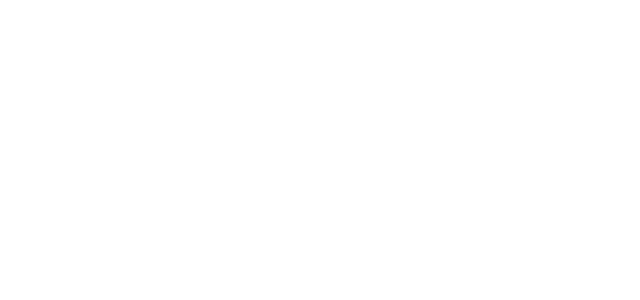
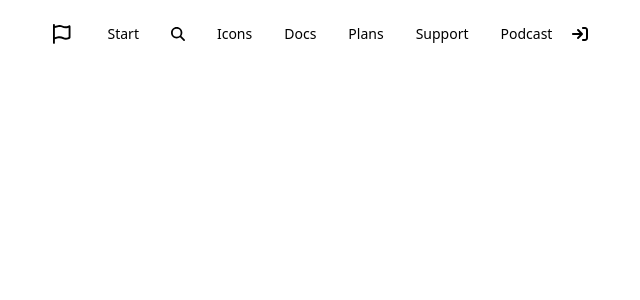
Before and after one commit to zhSHUVO/iconosome, a React (Vite) app: page / in a window 1280 px wide. Shown: the top 300 px of the page, without its empty margins (348-988 px from the left). Built offline with nearby package versions, Linux system fonts and the light colour scheme.

Commit message:
nav bar created with necessary icons

```diff
--- a/src/App.jsx
+++ b/src/App.jsx
@@ -1,7 +1,12 @@
 import "./App.css";
+import Nav from "./components/Nav";
 
 function App() {
-    return <div></div>;
+    return (
+        <div>
+            <Nav />
+        </div>
+    );
 }
 
 export default App;
--- /dev/null
+++ b/src/components/Nav.jsx
@@ -0,0 +1,90 @@
+import { faFlag } from "@fortawesome/free-regular-svg-icons";
+import {
+    faArrowRightToBracket,
+    faMagnifyingGlass,
+} from "@fortawesome/free-solid-svg-icons";
+import { FontAwesomeIcon } from "@fortawesome/react-fontawesome";
+
+const Nav = () => {
+    return (
+        <div>
+            <div className="navbar bg-base-100 px-96">
+                <div className="navbar-start">
+                    <div className="dropdown">
+                        <label tabIndex={0} className="btn btn-ghost lg:hidden">
+                            <svg
+                                xmlns="http://www.w3.org/2000/svg"
+                                className="h-5 w-5"
+                                fill="none"
+                                viewBox="0 0 24 24"
+                                stroke="currentColor"
+                            >
+                                <path
+                                    strokeLinecap="round"
+                                    strokeLinejoin="round"
+                                    strokeWidth="2"
+                                    d="M4 6h16M4 12h8m-8 6h16"
+                                />
+                            </svg>
+                        </label>
+                        <ul
+                            tabIndex={0}
+                            className="menu menu-sm dropdown-content mt-3 z-[1] p-2 shadow bg-base-100 rounded-box w-52"
+                        >
+                            <li>
+                                <a>Item 1</a>
+                            </li>
+                            <li>
+                                <a>Parent</a>
+                                <ul className="p-2">
+                                    <li>
+                                        <a>Submenu 1</a>
+                                    </li>
+                                    <li>
+                                        <a>Submenu 2</a>
+                                    </li>
+                                </ul>
+                            </li>
+                            <li>
+                                <a>Item 3</a>
+                            </li>
+                        </ul>
+                    </div>
+                    <a className="btn btn-ghost normal-case text-xl">
+                        <FontAwesomeIcon icon={faFlag} />
+                    </a>
+                </div>
+                <div className="navbar-center hidden lg:flex">
+                    <ul className="menu menu-horizontal px-1 items-center">
+                        <li>
+                            <a>Start</a>
+                        </li>
+                        <li>
+                            <FontAwesomeIcon icon={faMagnifyingGlass} />
+                        </li>
+                        <li>
+                            <a>Icons</a>
+                        </li>
+                        <li>
+                            <a>Docs</a>
+                        </li>
+                        <li>
+                            <a>Plans</a>
+                        </li>
+                        <li>
+                            <a>Support</a>
+                        </li>
+                        <li>
+                            <a>Podcast</a>
+                        </li>
+                    </ul>
+                </div>
+                <div className="navbar-end">
+                    <FontAwesomeIcon icon={faArrowRightToBracket} />
+                </div>
+            </div>
+        </div>
+    );
+};
+
+export default Nav;
```
